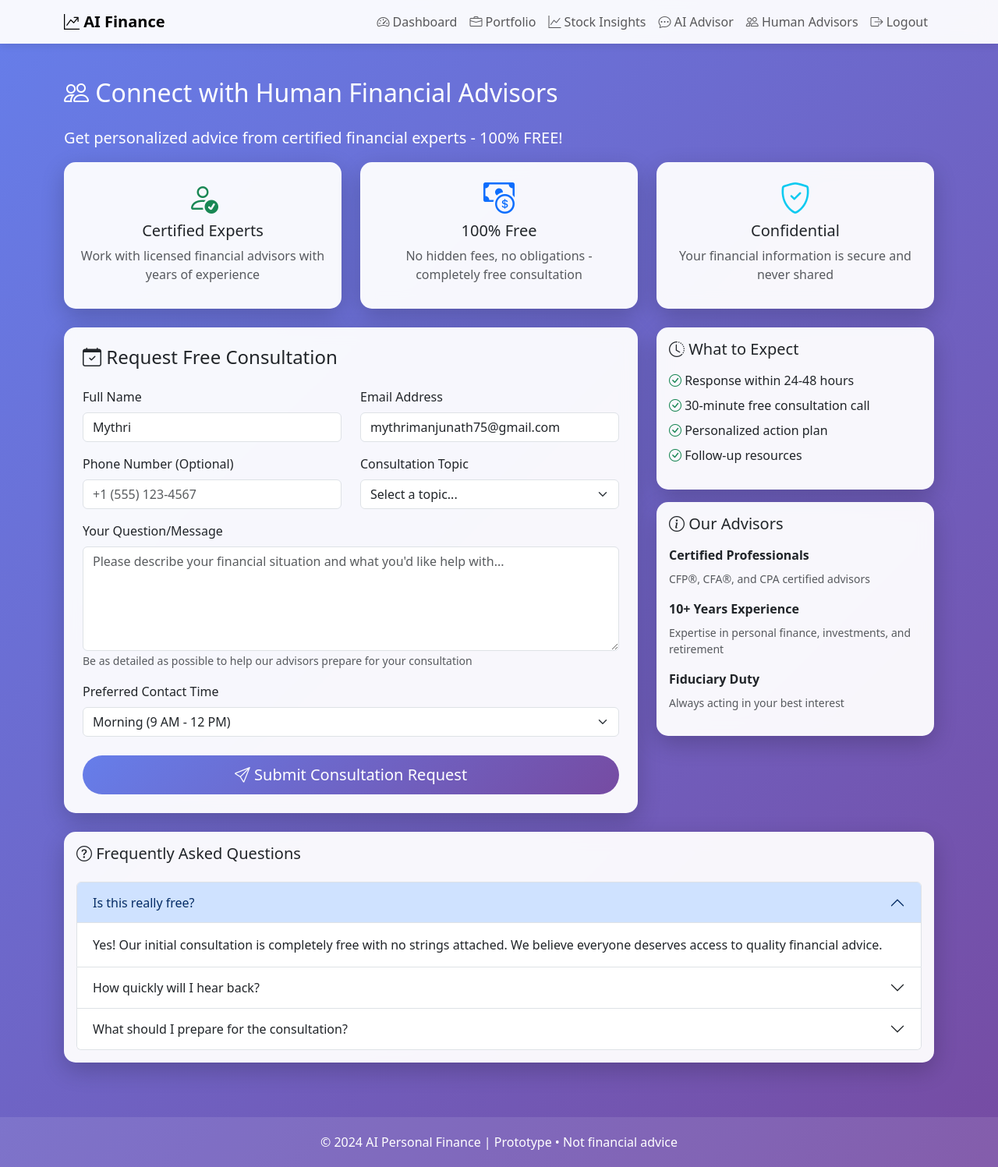
After one commit to mythrimanjunath75-bot/financial-marketing, a Flask app: page /human-advisors in a window 1280 px wide. The commit adds this page. Shown: the whole page at 78% size. Run offline with Flask 3, Linux system fonts and the light colour scheme; a user stored in the database is signed in; data comes from the database, SQL or seed files in the repository; both versions use the stored data as it was after the commit; data that the repository does not hold is empty.

Commit message:
Add Human Financial Advisors feature with free consultation requests

```diff
--- a/flask-finance-app/app.py
+++ b/flask-finance-app/app.py
@@ -294,5 +294,51 @@ def generate_financial_advice(message):
     else:
         return "I'm here to help with your financial questions! Ask me about savings, investing, budgeting, debt management, or retirement planning. For personalized advice, please consult with a certified financial advisor."
 
+@app.route('/human-advisors', methods=['GET', 'POST'])
+def human_advisors():
+    """Human financial advisors - free consultation"""
+    if 'user_id' not in session:
+        return redirect(url_for('login'))
+
+    if request.method == 'POST':
+        # Get user info
+        conn = get_db()
+        cursor = conn.cursor()
+        cursor.execute('SELECT * FROM users WHERE id = ?', (session['user_id'],))
+        user = cursor.fetchone()
+
+        # Save advisor request
+        name = request.form.get('name', user['name'])
+        email = request.form.get('email', user['email'])
+        phone = request.form.get('phone')
+        topic = request.form.get('topic')
+        message = request.form.get('message')
+        preferred_time = request.form.get('preferred_time')
+
+        cursor.execute('''
+            INSERT INTO advisor_requests (user_id, name, email, phone, topic, message, preferred_time)
+            VALUES (?, ?, ?, ?, ?, ?, ?)
+        ''', (session['user_id'], name, email, phone, topic, message, preferred_time))
+        conn.commit()
+        conn.close()
+
+        return render_template('advisors.html', success=True)
+
+    # Get user's previous requests
+    conn = get_db()
+    cursor = conn.cursor()
+    cursor.execute('SELECT * FROM users WHERE id = ?', (session['user_id'],))
+    user = cursor.fetchone()
+
+    cursor.execute('''
+        SELECT * FROM advisor_requests
+        WHERE user_id = ?
+        ORDER BY created_at DESC
+    ''', (session['user_id'],))
+    requests_history = cursor.fetchall()
+    conn.close()
+
+    return render_template('advisors.html', user=user, requests_history=requests_history)
+
 if __name__ == '__main__':
     app.run(debug=True, port=5000)
--- /dev/null
+++ b/flask-finance-app/templates/advisors.html
@@ -0,0 +1,268 @@
+{% extends "base.html" %}
+
+{% block title %}Human Advisors - AI Personal Finance{% endblock %}
+
+{% block content %}
+<div class="row mt-4">
+    <div class="col-12">
+        <h2 class="text-white mb-4">
+            <i class="bi bi-people"></i> Connect with Human Financial Advisors
+        </h2>
+        <p class="text-white lead">Get personalized advice from certified financial experts - 100% FREE!</p>
+    </div>
+</div>
+
+{% if success %}
+<div class="row mb-4">
+    <div class="col-12">
+        <div class="alert alert-success alert-dismissible fade show" role="alert">
+            <i class="bi bi-check-circle"></i> <strong>Request Submitted Successfully!</strong>
+            Our team of financial advisors will review your request and contact you within 24-48 hours.
+            <button type="button" class="btn-close" data-bs-dismiss="alert"></button>
+        </div>
+    </div>
+</div>
+{% endif %}
+
+<!-- Benefits Section -->
+<div class="row mb-4">
+    <div class="col-md-4">
+        <div class="card h-100">
+            <div class="card-body text-center">
+                <i class="bi bi-person-check fs-1 text-success mb-3"></i>
+                <h5>Certified Experts</h5>
+                <p class="text-muted">Work with licensed financial advisors with years of experience</p>
+            </div>
+        </div>
+    </div>
+    <div class="col-md-4">
+        <div class="card h-100">
+            <div class="card-body text-center">
+                <i class="bi bi-cash-coin fs-1 text-primary mb-3"></i>
+                <h5>100% Free</h5>
+                <p class="text-muted">No hidden fees, no obligations - completely free consultation</p>
+            </div>
+        </div>
+    </div>
+    <div class="col-md-4">
+        <div class="card h-100">
+            <div class="card-body text-center">
+                <i class="bi bi-shield-check fs-1 text-info mb-3"></i>
+                <h5>Confidential</h5>
+                <p class="text-muted">Your financial information is secure and never shared</p>
+            </div>
+        </div>
+    </div>
+</div>
+
+<!-- Request Form -->
+<div class="row mb-4">
+    <div class="col-lg-8">
+        <div class="card">
+            <div class="card-body p-4">
+                <h4 class="mb-4"><i class="bi bi-calendar-check"></i> Request Free Consultation</h4>
+
+                <form method="POST" action="{{ url_for('human_advisors') }}">
+                    <div class="row">
+                        <div class="col-md-6 mb-3">
+                            <label for="name" class="form-label">Full Name</label>
+                            <input type="text" class="form-control" id="name" name="name"
+                                   value="{{ user['name'] if user else '' }}" required>
+                        </div>
+
+                        <div class="col-md-6 mb-3">
+                            <label for="email" class="form-label">Email Address</label>
+                            <input type="email" class="form-control" id="email" name="email"
+                                   value="{{ user['email'] if user else '' }}" required>
+                        </div>
+                    </div>
+
+                    <div class="row">
+                        <div class="col-md-6 mb-3">
+                            <label for="phone" class="form-label">Phone Number (Optional)</label>
+                            <input type="tel" class="form-control" id="phone" name="phone"
+                                   placeholder="+1 (555) 123-4567">
+                        </div>
+
+                        <div class="col-md-6 mb-3">
+                            <label for="topic" class="form-label">Consultation Topic</label>
+                            <select class="form-select" id="topic" name="topic" required>
+                                <option value="">Select a topic...</option>
+                                <option value="retirement">Retirement Planning</option>
+                                <option value="investment">Investment Strategy</option>
+                                <option value="debt">Debt Management</option>
+                                <option value="budgeting">Budget & Savings</option>
+                                <option value="tax">Tax Planning</option>
+                                <option value="estate">Estate Planning</option>
+                                <option value="insurance">Insurance & Risk</option>
+                                <option value="general">General Financial Advice</option>
+                            </select>
+                        </div>
+                    </div>
+
+                    <div class="mb-3">
+                        <label for="message" class="form-label">Your Question/Message</label>
+                        <textarea class="form-control" id="message" name="message" rows="5"
+                                  placeholder="Please describe your financial situation and what you'd like help with..." required></textarea>
+                        <small class="text-muted">Be as detailed as possible to help our advisors prepare for your consultation</small>
+                    </div>
+
+                    <div class="mb-4">
+                        <label for="preferred_time" class="form-label">Preferred Contact Time</label>
+                        <select class="form-select" id="preferred_time" name="preferred_time">
+                            <option value="morning">Morning (9 AM - 12 PM)</option>
+                            <option value="afternoon">Afternoon (12 PM - 5 PM)</option>
+                            <option value="evening">Evening (5 PM - 8 PM)</option>
+                            <option value="anytime">Anytime</option>
+                        </select>
+                    </div>
+
+                    <div class="d-grid">
+                        <button type="submit" class="btn btn-primary btn-lg">
+                            <i class="bi bi-send"></i> Submit Consultation Request
+                        </button>
+                    </div>
+                </form>
+            </div>
+        </div>
+    </div>
+
+    <!-- Info Sidebar -->
+    <div class="col-lg-4">
+        <div class="card mb-3">
+            <div class="card-body">
+                <h5><i class="bi bi-clock-history"></i> What to Expect</h5>
+                <ul class="list-unstyled mt-3">
+                    <li class="mb-2">
+                        <i class="bi bi-check-circle text-success"></i> Response within 24-48 hours
+                    </li>
+                    <li class="mb-2">
+                        <i class="bi bi-check-circle text-success"></i> 30-minute free consultation call
+                    </li>
+                    <li class="mb-2">
+                        <i class="bi bi-check-circle text-success"></i> Personalized action plan
+                    </li>
+                    <li class="mb-2">
+                        <i class="bi bi-check-circle text-success"></i> Follow-up resources
+                    </li>
+                </ul>
+            </div>
+        </div>
+
+        <div class="card">
+            <div class="card-body">
+                <h5><i class="bi bi-info-circle"></i> Our Advisors</h5>
+                <p class="mt-3 mb-2"><strong>Certified Professionals</strong></p>
+                <p class="text-muted small">CFP®, CFA®, and CPA certified advisors</p>
+
+                <p class="mb-2"><strong>10+ Years Experience</strong></p>
+                <p class="text-muted small">Expertise in personal finance, investments, and retirement</p>
+
+                <p class="mb-2"><strong>Fiduciary Duty</strong></p>
+                <p class="text-muted small">Always acting in your best interest</p>
+            </div>
+        </div>
+    </div>
+</div>
+
+<!-- Request History -->
+{% if requests_history %}
+<div class="row">
+    <div class="col-12">
+        <div class="card">
+            <div class="card-body">
+                <h5 class="mb-4"><i class="bi bi-clock-history"></i> Your Consultation History</h5>
+
+                <div class="table-responsive">
+                    <table class="table table-hover">
+                        <thead>
+                            <tr>
+                                <th>Date</th>
+                                <th>Topic</th>
+                                <th>Message</th>
+                                <th>Status</th>
+                            </tr>
+                        </thead>
+                        <tbody>
+                            {% for req in requests_history %}
+                            <tr>
+                                <td>{{ req['created_at'][:10] }}</td>
+                                <td>
+                                    <span class="badge bg-secondary">{{ req['topic']|capitalize }}</span>
+                                </td>
+                                <td>{{ req['message'][:80] }}{% if req['message']|length > 80 %}...{% endif %}</td>
+                                <td>
+                                    {% if req['status'] == 'pending' %}
+                                        <span class="badge bg-warning">Pending</span>
+                                    {% elif req['status'] == 'completed' %}
+                                        <span class="badge bg-success">Completed</span>
+                                    {% else %}
+                                        <span class="badge bg-info">In Progress</span>
+                                    {% endif %}
+                                </td>
+                            </tr>
+                            {% endfor %}
+                        </tbody>
+                    </table>
+                </div>
+            </div>
+        </div>
+    </div>
+</div>
+{% endif %}
+
+<!-- FAQ Section -->
+<div class="row mt-4">
+    <div class="col-12">
+        <div class="card">
+            <div class="card-body">
+                <h5 class="mb-4"><i class="bi bi-question-circle"></i> Frequently Asked Questions</h5>
+
+                <div class="accordion" id="faqAccordion">
+                    <div class="accordion-item">
+                        <h2 class="accordion-header">
+                            <button class="accordion-button" type="button" data-bs-toggle="collapse" data-bs-target="#faq1">
+                                Is this really free?
+                            </button>
+                        </h2>
+                        <div id="faq1" class="accordion-collapse collapse show" data-bs-parent="#faqAccordion">
+                            <div class="accordion-body">
+                                Yes! Our initial consultation is completely free with no strings attached.
+                                We believe everyone deserves access to quality financial advice.
+                            </div>
+                        </div>
+                    </div>
+
+                    <div class="accordion-item">
+                        <h2 class="accordion-header">
+                            <button class="accordion-button collapsed" type="button" data-bs-toggle="collapse" data-bs-target="#faq2">
+                                How quickly will I hear back?
+                            </button>
+                        </h2>
+                        <div id="faq2" class="accordion-collapse collapse" data-bs-parent="#faqAccordion">
+                            <div class="accordion-body">
+                                Our team typically responds within 24-48 hours during business days.
+                                You'll receive an email confirmation and a call to schedule your consultation.
+                            </div>
+                        </div>
+                    </div>
+
+                    <div class="accordion-item">
+                        <h2 class="accordion-header">
+                            <button class="accordion-button collapsed" type="button" data-bs-toggle="collapse" data-bs-target="#faq3">
+                                What should I prepare for the consultation?
+                            </button>
+                        </h2>
+                        <div id="faq3" class="accordion-collapse collapse" data-bs-parent="#faqAccordion">
+                            <div class="accordion-body">
+                                Have a general idea of your financial goals, income, debts, and any specific questions.
+                                Don't worry - our advisors will guide you through the conversation.
+                            </div>
+                        </div>
+                    </div>
+                </div>
+            </div>
+        </div>
+    </div>
+</div>
+{% endblock %}
--- a/flask-finance-app/templates/base.html
+++ b/flask-finance-app/templates/base.html
@@ -93,6 +93,11 @@
                         </a>
                     </li>
                     <li class="nav-item">
+                        <a class="nav-link" href="{{ url_for('human_advisors') }}">
+                            <i class="bi bi-people"></i> Human Advisors
+                        </a>
+                    </li>
+                    <li class="nav-item">
                         <a class="nav-link" href="{{ url_for('logout') }}">
                             <i class="bi bi-box-arrow-right"></i> Logout
                         </a>
--- a/flask-finance-app/templates/dashboard.html
+++ b/flask-finance-app/templates/dashboard.html
@@ -110,6 +110,9 @@
                     <a href="{{ url_for('chatbot') }}" class="btn btn-outline-info">
                         <i class="bi bi-chat-dots"></i> Get AI Advice
                     </a>
+                    <a href="{{ url_for('human_advisors') }}" class="btn btn-outline-warning">
+                        <i class="bi bi-people"></i> Talk to Human Advisors (FREE)
+                    </a>
                 </div>
             </div>
         </div>
```
Also changed, not shown: flask-finance-app/database.py (+17 -0 lines), flask-finance-app/finance.db.
